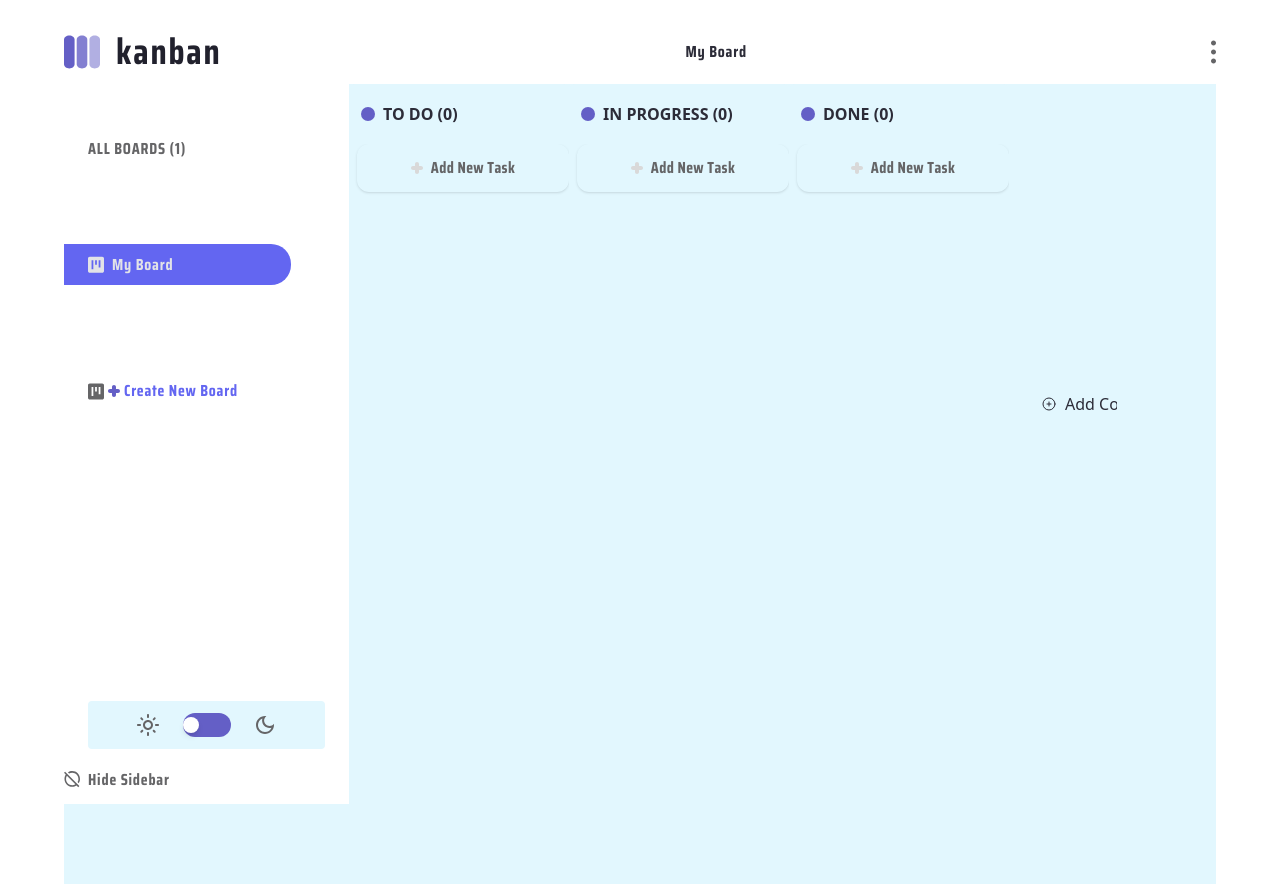
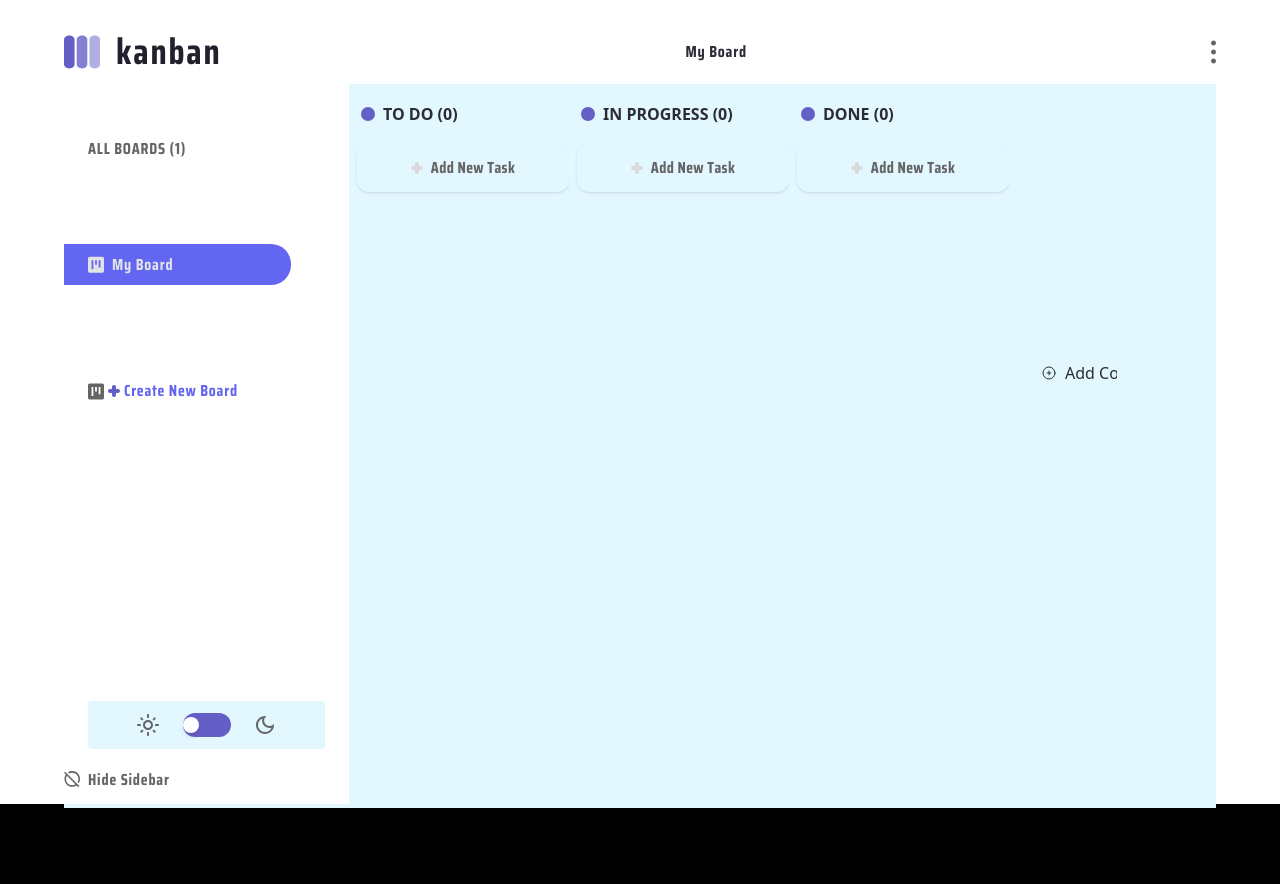
Before and after one commit to tomizdebski/KANBAN_APP, a Next.js app: page / in a window 1280 px wide. After the commit the page ends 808 px from the top, so only its background shows below. Built offline with nearby package versions, Linux system fonts and the light colour scheme.

Commit message:
fix/button-hide-sidebar

```diff
--- a/components/Board.tsx
+++ b/components/Board.tsx
@@ -73,8 +73,9 @@ const KanabnBoard = ({
       <div
         className="
         flex
-        min-h-screen
+        min-h-[90%]
         w-full
+        h-[90vh]
         overflow-x-hidden
         overflow-y-hidden
         text-dark_gray dark:text-white
--- a/components/HideButton.tsx
+++ b/components/HideButton.tsx
@@ -14,7 +14,7 @@ const Hide_button = ({setHideSidebar, hideSidebar} : Props) => {
     className="self-stretch py-3 rounded-tr-[20px] rounded-br-[20px] justify-start items-center gap-2 inline-flex absolute bottom-0 cursor-pointer">
       <Image src={visible} width={16} height={16} alt="kanban" className="" />
       <div className="text-center text-[#656567] dark:text-zinc-200 text-sm font-semibold font-saira leading-none tracking-wider">
-        Hide Sidebar
+        {hideSidebar ? "Hide Sidebar" : "Show Sidebar"}
       </div>
     </button>
   );
--- a/components/TaskCard.tsx
+++ b/components/TaskCard.tsx
@@ -153,7 +153,7 @@ function TaskCard({ task, deleteTask, updateTask }: Props) {
       {...attributes}
       {...listeners}
       onClick={toggleEditMode}
-      className=" p-2 h-[100px] items-center flex text-left rounded-xl hover:ring-2 hover:ring-inset hover:ring-fiolet cursor-grab justify-between opacity-60 hover:opacity-100 transition-opacity duration-300 ease-in-out dark:bg-dark_gray bg-white"
+      className=" p-4 h-[100px] items-center flex text-left rounded-xl hover:ring-2 hover:ring-inset hover:ring-fiolet cursor-grab justify-between opacity-60 hover:opacity-100 transition-opacity duration-300 ease-in-out dark:bg-dark_gray bg-white"
       onMouseEnter={() => setMouseIsOver(true)}
       onMouseLeave={() => setMouseIsOver(false)}
     >
```
